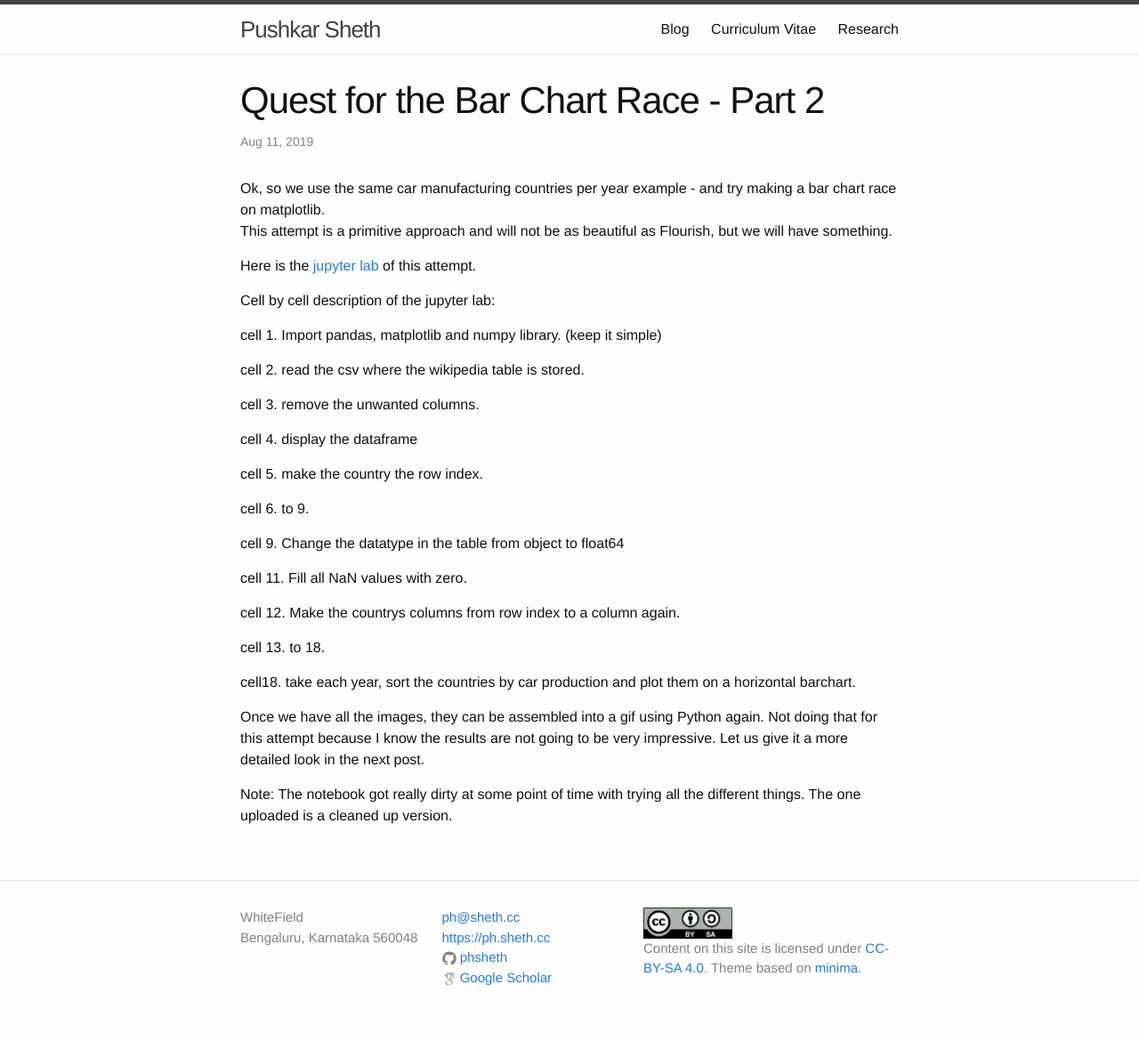
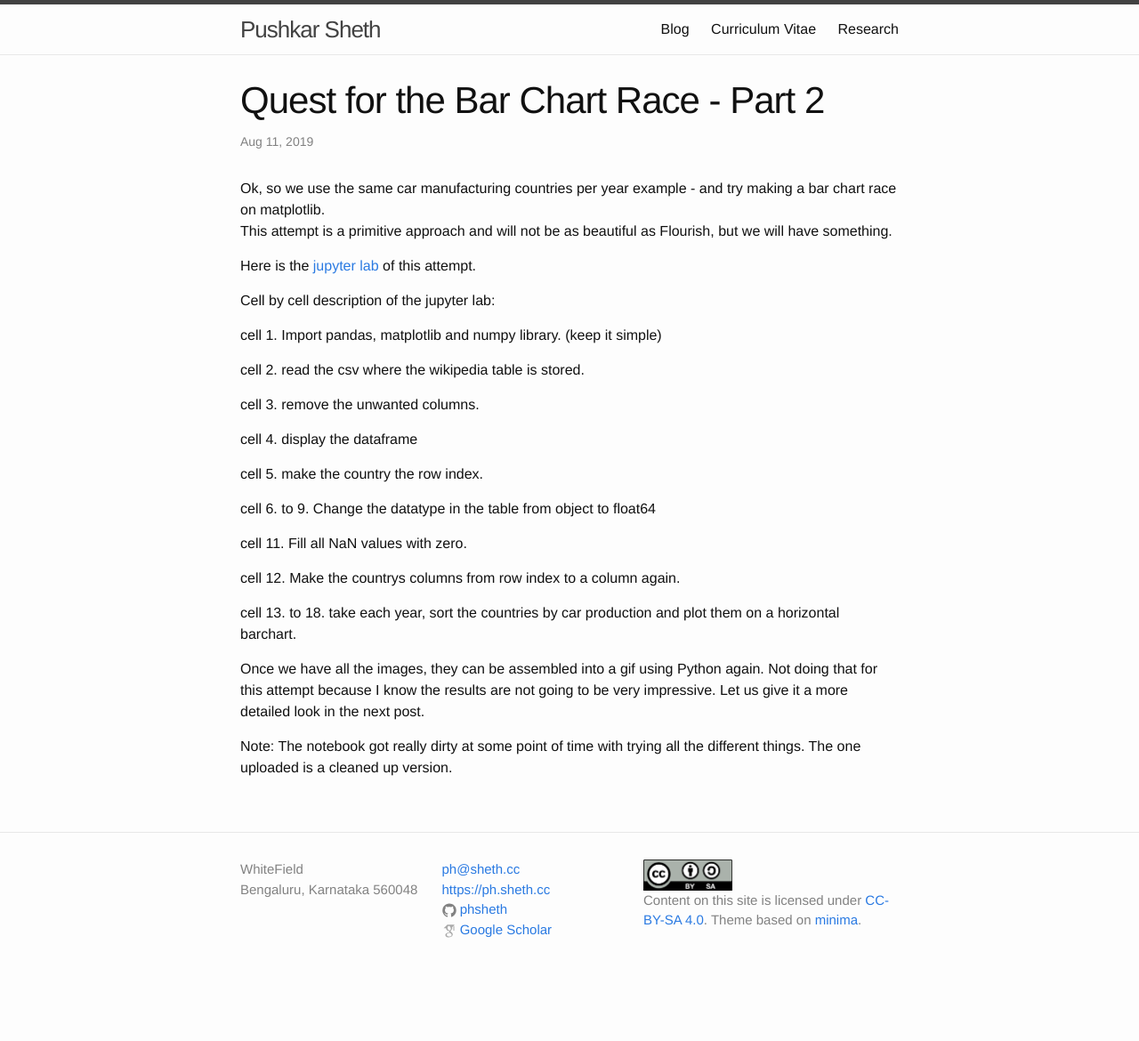
Before and after one commit to phsheth/phsheth.github.io, a Jekyll site: the page built from _posts/2019-08-11-bar_chart_race_part2.markdown, in a window 1280 px wide. Shown: the whole page at 89% size. Built offline with Jekyll 4.4.1, drawn with Linux system fonts in a browser that asks for light colours; comment, search, counter and statistics services are not loaded; after the commit the page ends 1116 px from its top, so only the background shows below that.

Commit message:
Update 2019-08-11-bar_chart_race_part2.markdown

```diff
--- a/_posts/2019-08-11-bar_chart_race_part2.markdown
+++ b/_posts/2019-08-11-bar_chart_race_part2.markdown
@@ -25,17 +25,13 @@
 
 cell 5.	make the country the row index.
 
-cell 6.  to 9.
-
-cell 9.	 Change the datatype in the table from object to float64
+cell 6.  to 9. Change the datatype in the table from object to float64
 
 cell 11.	Fill all NaN values with zero.
 
 cell 12.	Make the countrys columns from row index to a column again.
 
-cell 13. to 18.
-
-cell18.	take each year, sort the countries by car production and plot them on a horizontal barchart.
+cell 13. to 18. take each year, sort the countries by car production and plot them on a horizontal barchart.
 
 
 Once we have all the images, they can be assembled into a gif using Python again. Not doing that for this attempt because I know the results are not going to be very impressive. Let us give it a more detailed look in the next post.
```
